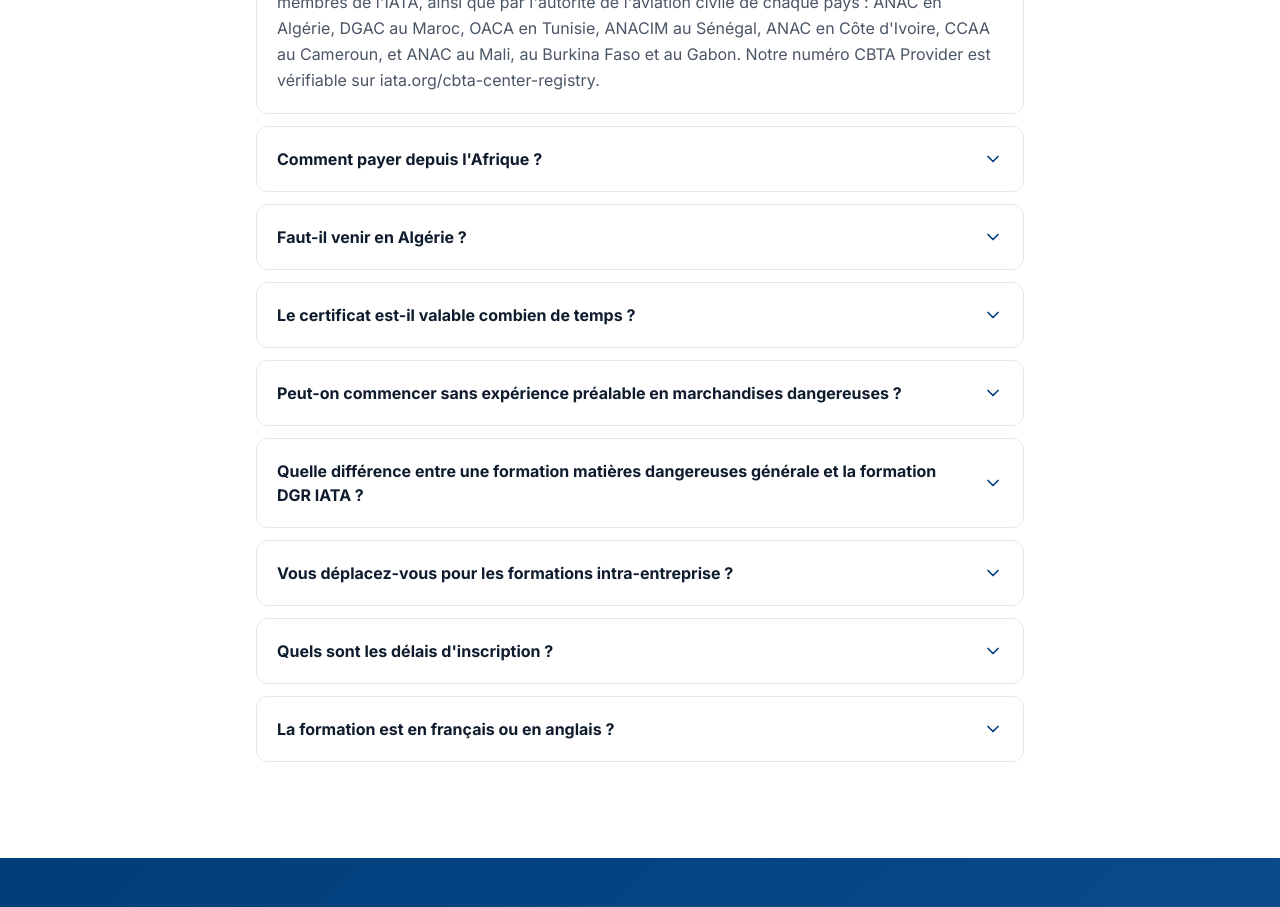
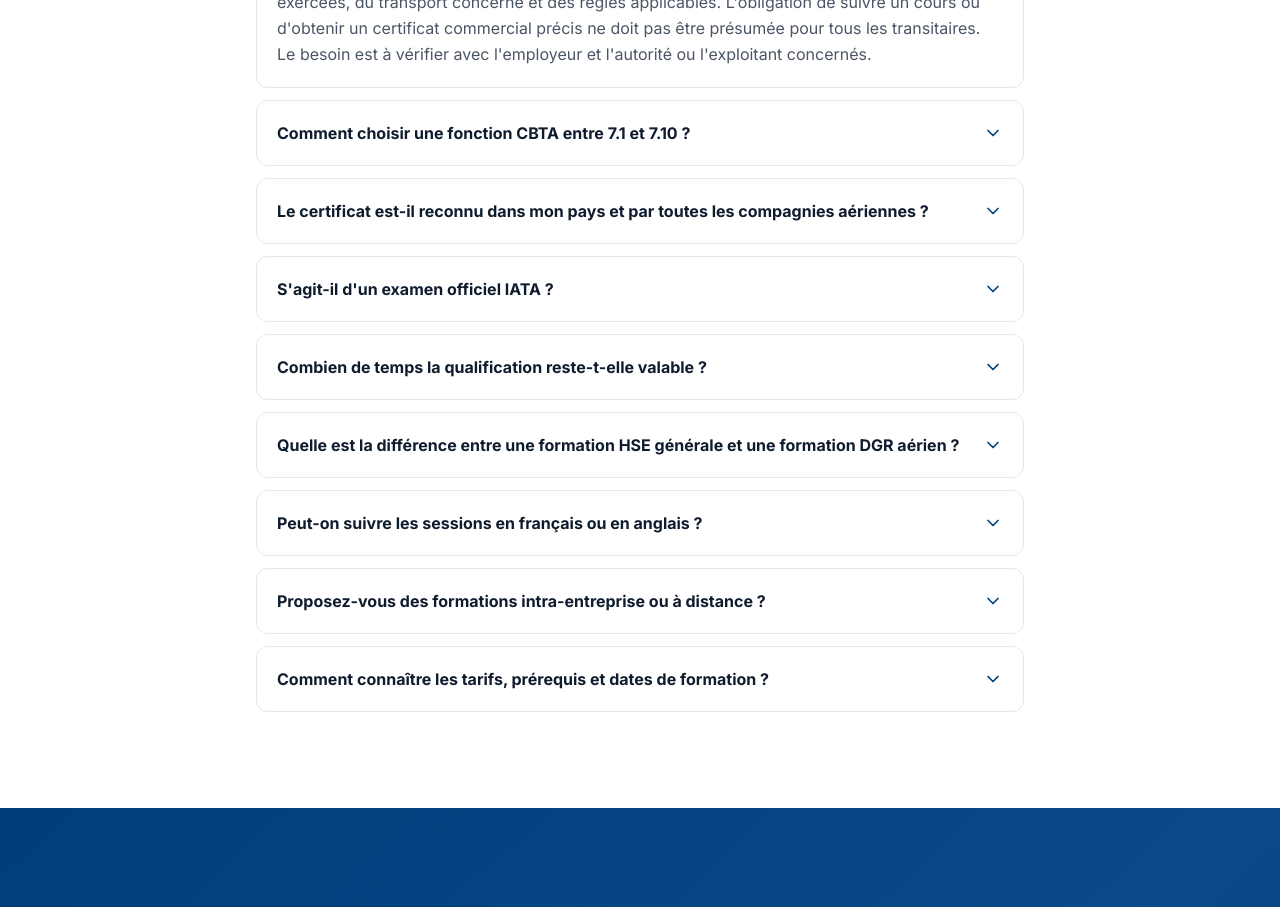
Before and after one commit to relaxsaadi/cbta, a Next.js app: page / in a window 1280 px wide. Shown: the part 7520-8427 px from the top of the page. Built offline with nearby package versions, Linux system fonts and the light colour scheme; no server answers.

Commit message:
fix(dgr): render visible FAQ from reviewed shared conservative copy

```diff
--- a/components/FAQ.tsx
+++ b/components/FAQ.tsx
@@ -2,45 +2,7 @@
 
 import { useState } from "react";
 import { ChevronDown } from "lucide-react";
-
-const ITEMS = [
-  {
-    q: "Est-ce reconnu dans mon pays (Maroc, Sénégal, Tunisie, Côte d'Ivoire) ?",
-    a: "Oui. Le certificat IATA CBTA est universel et reconnu par les 300+ compagnies aériennes membres de l'IATA, ainsi que par l'autorité de l'aviation civile de chaque pays : ANAC en Algérie, DGAC au Maroc, OACA en Tunisie, ANACIM au Sénégal, ANAC en Côte d'Ivoire, CCAA au Cameroun, et ANAC au Mali, au Burkina Faso et au Gabon. Notre numéro CBTA Provider est vérifiable sur iata.org/cbta-center-registry.",
-  },
-  {
-    q: "Comment payer depuis l'Afrique ?",
-    a: "Plusieurs options : virement bancaire EUR ou USD vers notre compte STRATEGIX (entité française), ou virement local en Algérie. Nous émettons une facture officielle conforme aux exigences comptables de votre pays. Paiements échelonnés possibles pour les groupes.",
-  },
-  {
-    q: "Faut-il venir en Algérie ?",
-    a: "Pas nécessairement. Nous organisons des sessions à Alger, mais aussi des formations intra-entreprise (nous nous déplaçons dans votre pays) à partir de 6 participants. Demandez le devis intra dans le formulaire.",
-  },
-  {
-    q: "Le certificat est-il valable combien de temps ?",
-    a: "24 mois (2 ans) à compter de la date de réussite à l'examen IATA. Un recyclage CBTA (recurrent) est obligatoire avant cette échéance pour maintenir la qualification.",
-  },
-  {
-    q: "Peut-on commencer sans expérience préalable en marchandises dangereuses ?",
-    a: "Oui pour les formations Initial (7.1, 7.3 Initial). La formation est conçue pour amener un participant sans prérequis au niveau d'expert opérationnel. Les sessions Recurrent supposent en revanche une certification active arrivant à échéance.",
-  },
-  {
-    q: "Quelle différence entre une formation matières dangereuses générale et la formation DGR IATA ?",
-    a: "Une formation matières/produits dangereux généraliste (HSE, stockage, transport routier ADR) ne couvre pas les exigences spécifiques au fret aérien. La formation DGR (Dangerous Goods Regulations) IATA est le standard obligatoire pour tout expéditeur, transitaire ou agent cargo qui manipule des marchandises dangereuses transportées par avion — c'est la seule reconnue par les 300+ compagnies aériennes membres de l'IATA et exigée par l'ANAC en Algérie. Si votre activité touche au transport aérien, c'est cette certification qu'il vous faut, pas une formation HSE générique.",
-  },
-  {
-    q: "Vous déplacez-vous pour les formations intra-entreprise ?",
-    a: "Oui, à partir de 6 participants nous nous déplaçons dans tous les pays d'Afrique francophone. Nous prenons en charge le formateur, les supports, l'examen IATA officiel. Vous fournissez la salle et la logistique locale.",
-  },
-  {
-    q: "Quels sont les délais d'inscription ?",
-    a: "Les sessions ouvrent toutes les 4 à 6 semaines. Le délai conseillé entre inscription et formation est de 2 semaines pour valider le paiement et l'émission de la facture. Sessions urgentes possibles sur demande.",
-  },
-  {
-    q: "La formation est en français ou en anglais ?",
-    a: "Les deux. Sessions standards en français. Nous proposons aussi des sessions en anglais sur demande, notamment pour les compagnies aériennes opérant en environnement bilingue.",
-  },
-];
+import { PUBLIC_DGR_FAQ } from "@/lib/dgr-public-faq";
 
 export default function FAQ() {
   const [open, setOpen] = useState<number | null>(0);
@@ -58,7 +20,7 @@ export default function FAQ() {
             </h2>
           </div>
           <div className="space-y-3">
-            {ITEMS.map((item, i) => {
+            {PUBLIC_DGR_FAQ.map((item, i) => {
               const isOpen = open === i;
               return (
                 <div
```
